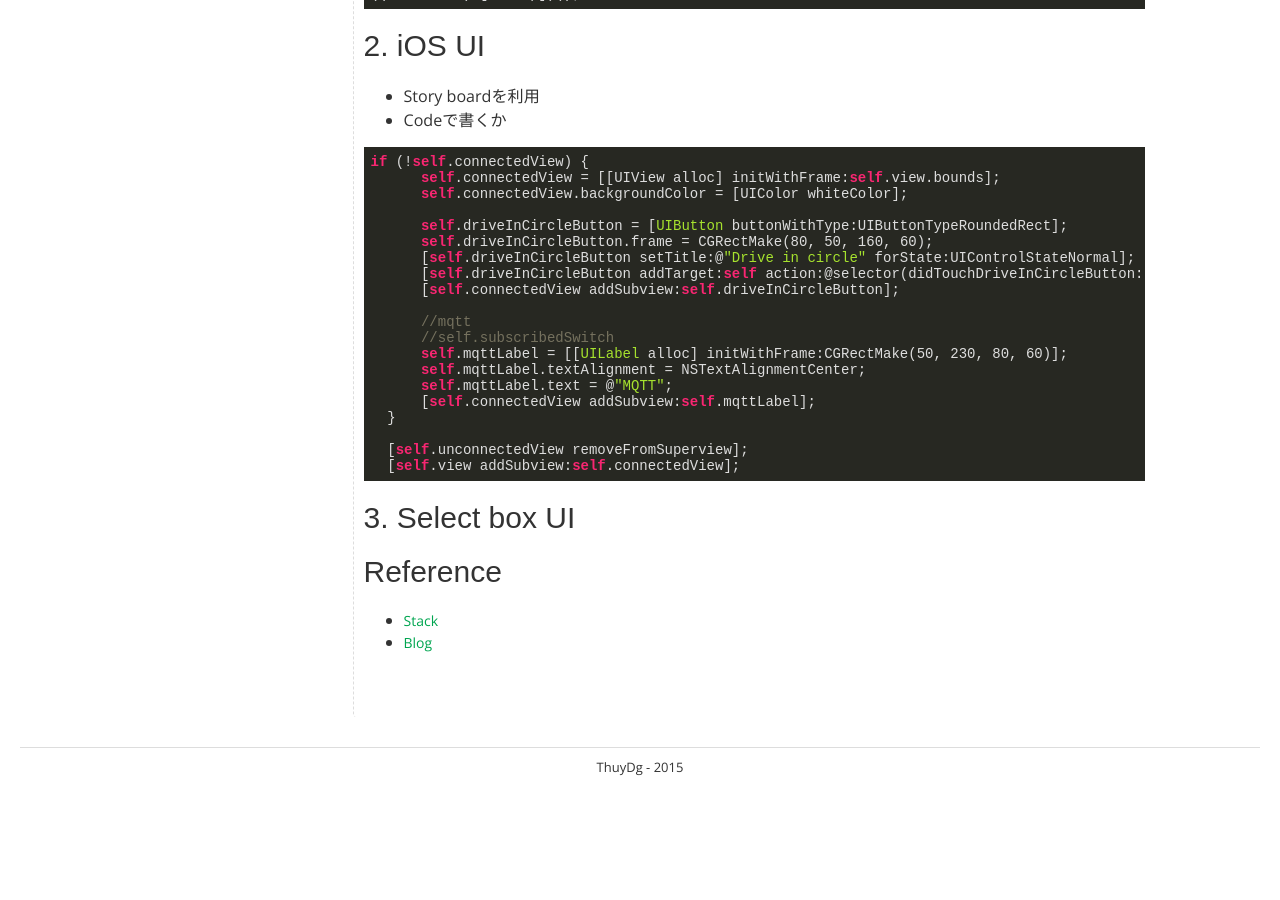
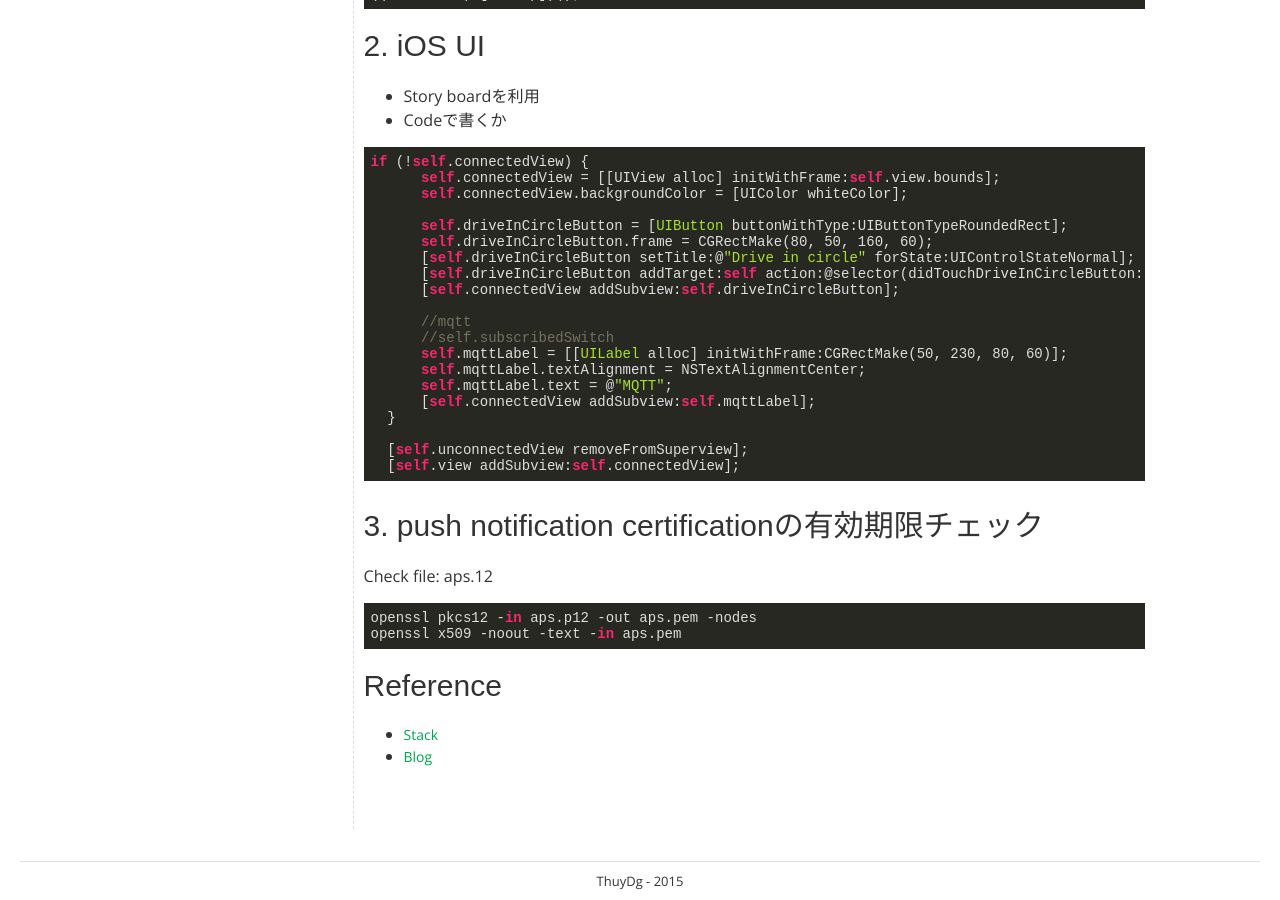
Before and after one commit to thuydg/thuydg.github.io, a Jekyll site: the page built from _posts/2015-02-24-ios-app.md, in a window 1280 px wide and 900 px high, scrolled down 1190 px. Built offline with Jekyll 4.4.1, drawn with Linux system fonts in a browser that asks for light colours; some web fonts are replaced; Markdown is read by kramdown in place of the engine named in the settings; comment, search, counter and statistics services are not loaded; before the commit the page ends 1976 px from its top, so only the background shows below that.

Commit message:
ios memo

````diff
--- a/_posts/2015-02-24-ios-app.md
+++ b/_posts/2015-02-24-ios-app.md
@@ -98,9 +98,14 @@ if (!self.connectedView) {
   [self.view addSubview:self.connectedView];
 ```
 
-# 3. Select box UI
+# 3. push notification certificationの有効期限チェック
 
+Check file: aps.12
 
+```
+openssl pkcs12 -in aps.p12 -out aps.pem -nodes
+openssl x509 -noout -text -in aps.pem
+```
 
 # Reference
 
````
